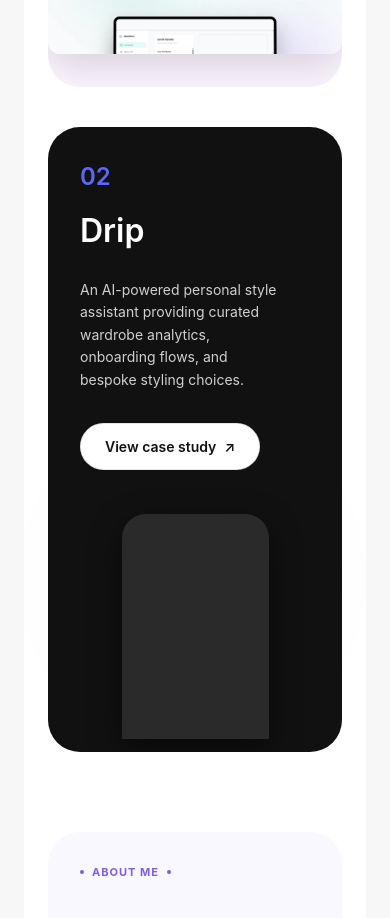
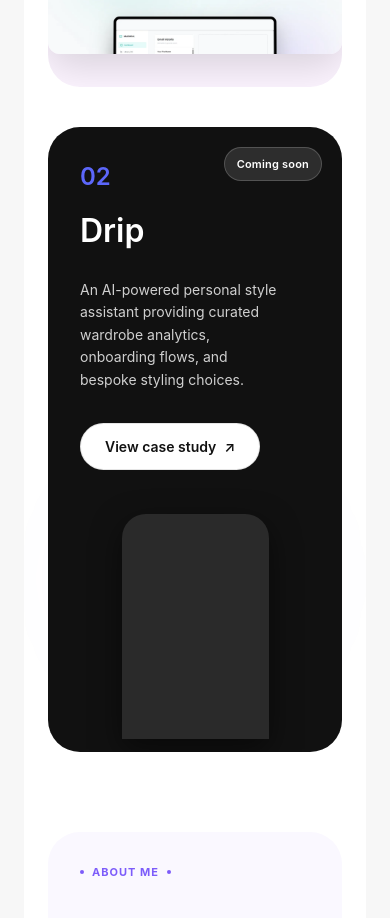
Before and after one commit to Awojobif/Mofiyinfoluwa-, a React (Vite) app: page / in a window 390 px wide. Shown: the part 1744-2662 px from the top of the page. Built offline with nearby package versions, Linux system fonts and the light colour scheme; a web font is replaced by a local one.

Commit message:
feat: add coming soon state for Drip case study

```diff
--- a/src/components/FeaturedWorks/FeaturedWorks.jsx
+++ b/src/components/FeaturedWorks/FeaturedWorks.jsx
@@ -18,7 +18,6 @@ const FeaturedWorks = () => {
         let p = maxScroll > 0 ? -rect.top / maxScroll : 0;
         p = Math.max(0, Math.min(1, p));
 
-        // Spread the transition over a much wider scroll threshold for smooth fluid easing
         const p1 = Math.min(1, Math.max(0, p / 0.7));
         const p2 = Math.min(1, Math.max(0, (p - 0.3) / 0.7));
 
@@ -79,18 +78,25 @@ const FeaturedWorks = () => {
 
           {/* Project 02 */}
           <div className={`${styles.projectCardContainer} ${styles.card2}`}>
-            <div className={`${styles.projectCard} ${styles.dripBg}`}>
+            <div className={`${styles.projectCard} ${styles.dripBg} ${styles.dripCard}`}>
               <div className={`${styles.projectContent} ${styles.darkText}`}>
                 <div className={`${styles.projectNumber} ${styles.blueColor}`}>02</div>
                 <h3 className={styles.projectTitle}>Drip</h3>
                 <p className={styles.projectDesc}>
                   An AI-powered personal style assistant providing curated wardrobe analytics, onboarding flows, and bespoke styling choices.
                 </p>
-                <a href="#" className={styles.cta}>View case study <span className={styles.arrow}>↗</span></a>
+                <span className={styles.cta} aria-disabled="true">View case study <span className={styles.arrow}>↗</span></span>
               </div>
               <div className={styles.projectVisual}>
                 <div className={styles.imageMockupDark}></div>
               </div>
+              <div className={styles.dripComingSoon}>
+                <div className={styles.dripComingSoonText}>
+                  <span className={styles.dripComingSoonTitle}>Coming soon</span>
+                  <span className={styles.dripComingSoonSubtitle}>Case study in progress</span>
+                </div>
+              </div>
+              <span className={styles.dripMobileBadge}>Coming soon</span>
             </div>
           </div>
         </div>
--- a/src/components/FeaturedWorks/FeaturedWorks.module.css
+++ b/src/components/FeaturedWorks/FeaturedWorks.module.css
@@ -50,7 +50,6 @@
   position: relative;
 }
 
-/* MailMint gets a 40/60 split so the right visual has more room */
 .mailmintCard {
   grid-template-columns: 40% 60%;
 }
@@ -128,13 +127,10 @@
   }
 }
 
-
-
 .cta:hover {
   background: #f0f0f0;
 }
 
-/* The right visual column is a positioned context for the image */
 .projectVisual {
   display: flex;
   align-items: center;
@@ -159,7 +155,6 @@
   box-shadow: 0 10px 30px rgba(0, 0, 0, 0.5);
 }
 
-/* MailMint hero is centered in the right column */
 .mailmintHeroImg {
   width: 95%;
   height: auto;
@@ -170,10 +165,60 @@
   box-shadow: 0 12px 40px rgba(0, 0, 0, 0.15);
 }
 
+.dripComingSoon,
+.dripMobileBadge {
+  display: none;
+}
+
+.dripComingSoon {
+  position: absolute;
+  inset: 0;
+  z-index: 2;
+  align-items: center;
+  justify-content: center;
+  background: rgba(17, 17, 17, 0.78);
+  opacity: 0;
+  transition: opacity 0.25s ease;
+  pointer-events: none;
+}
+
+.dripComingSoonText {
+  display: flex;
+  flex-direction: column;
+  align-items: center;
+  gap: 6px;
+  text-align: center;
+}
+
+.dripComingSoonTitle {
+  color: white;
+  font-size: 20px;
+  font-weight: 600;
+}
+
+.dripComingSoonSubtitle {
+  color: rgba(255, 255, 255, 0.7);
+  font-size: 13px;
+}
+
+.dripCard:hover .dripComingSoon {
+  opacity: 1;
+}
+
+.dripCard:hover .projectContent,
+.dripCard:hover .projectVisual {
+  opacity: 0.12;
+  transition: opacity 0.25s ease;
+}
+
+.dripCard .projectContent,
+.dripCard .projectVisual {
+  transition: opacity 0.25s ease;
+}
+
 @media (min-width: 901px) {
   .scrollSection {
     height: 250vh;
-    /* Smooth, extended scroll area */
   }
 
   .stickyWrapper {
@@ -204,6 +249,10 @@
       will-change: transform, opacity;
     }
   }
+
+  .dripComingSoon {
+    display: flex;
+  }
 }
 
 @media (max-width: 900px) {
@@ -224,12 +273,24 @@
     width: 100%;
     border-radius: 12px;
   }
+
+  .dripMobileBadge {
+    display: inline-flex;
+    position: absolute;
+    top: 20px;
+    right: 20px;
+    z-index: 3;
+    padding: 8px 12px;
+    border-radius: 999px;
+    background: rgba(255, 255, 255, 0.12);
+    border: 1px solid rgba(255, 255, 255, 0.18);
+    color: white;
+    font-size: 11px;
+    font-weight: 600;
+    letter-spacing: 0.2px;
+  }
 }
 
-/* ---------- Tablet / intermediate: balanced MailMint composition ----------
-   Targets the range where the desktop two-column layout starts becoming
-   cramped. Keeps a horizontal composition but gives the text column more
-   width, trims excess height, and keeps the CTA on one line where possible. */
 @media (min-width: 901px) and (max-width: 1199px) {
   .mailmintCard {
     grid-template-columns: 45% 55%;
@@ -273,4 +334,12 @@
     transform: none;
     pointer-events: auto;
   }
+
+  .dripComingSoon {
+    display: none;
+  }
+
+  .dripMobileBadge {
+    display: inline-flex;
+  }
 }
```
